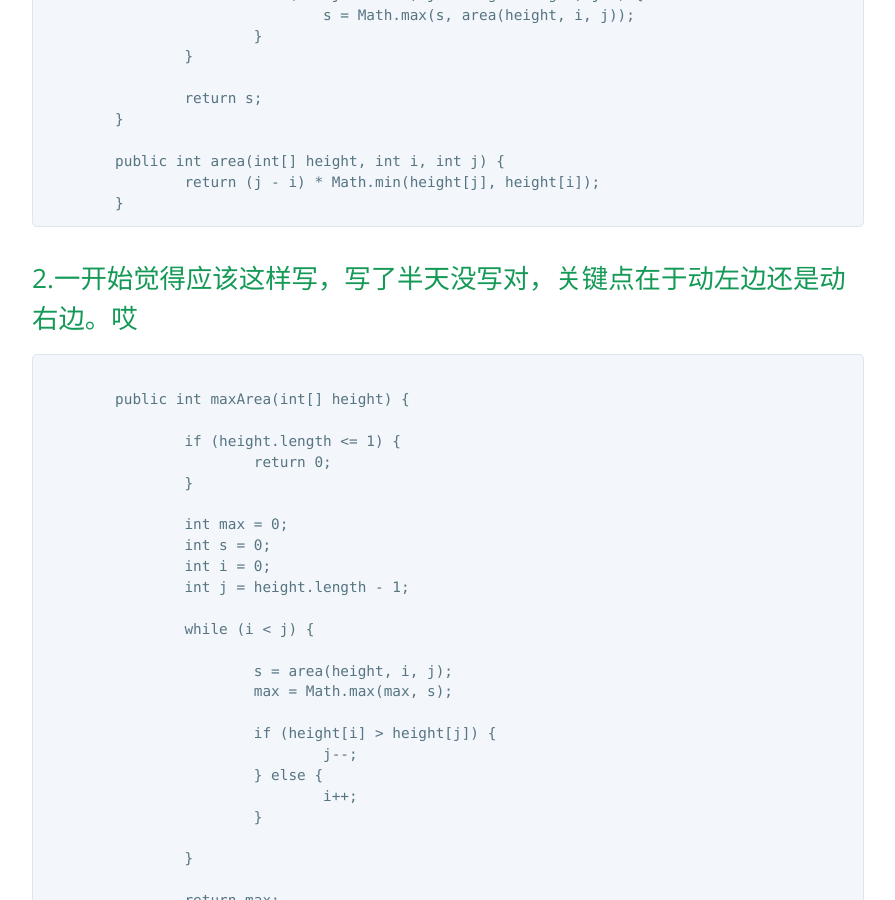
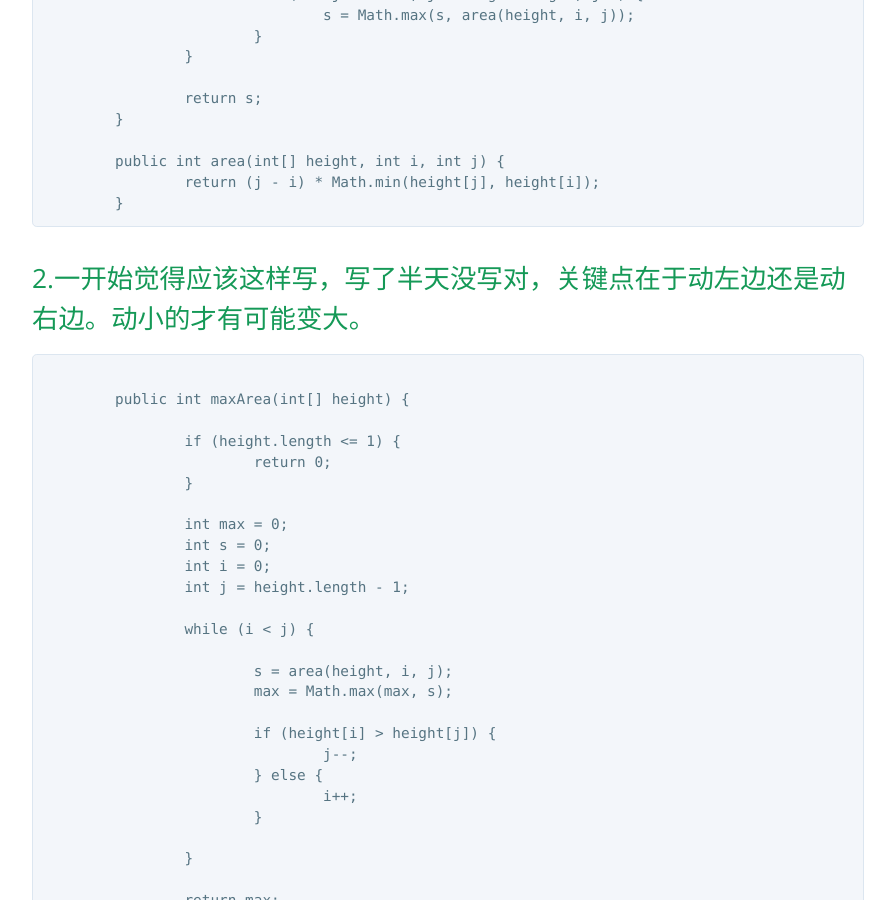
Before and after one commit to dantougit/dantougit.github.io, a Jekyll site: the page built from _posts/2016-04-30-LeetCode---container-with-most-water.markdown, in a window 1280 px wide and 900 px high, scrolled down 749 px. Shown: the whole window, without its empty margins (192-1087 px from the left). Built offline with Jekyll 4.4.1, drawn with Linux system fonts in a browser that asks for light colours.

Commit message:
modified:   _posts/2016-04-30-LeetCode---container-with-most-water.markdown 	modified:   _site/feed.xml 	modified:   _site/main/2016/04/30/LeetCode-container-with-most-water.html

````diff
--- a/_posts/2016-04-30-LeetCode---container-with-most-water.markdown
+++ b/_posts/2016-04-30-LeetCode---container-with-most-water.markdown
@@ -41,7 +41,7 @@ categories: main
 
 
 
-2.一开始觉得应该这样写，写了半天没写对，关键点在于动左边还是动右边。哎
+2.一开始觉得应该这样写，写了半天没写对，关键点在于动左边还是动右边。动小的才有可能变大。
 -
 
 ```
````
Also changed, not shown: 2 other files.
